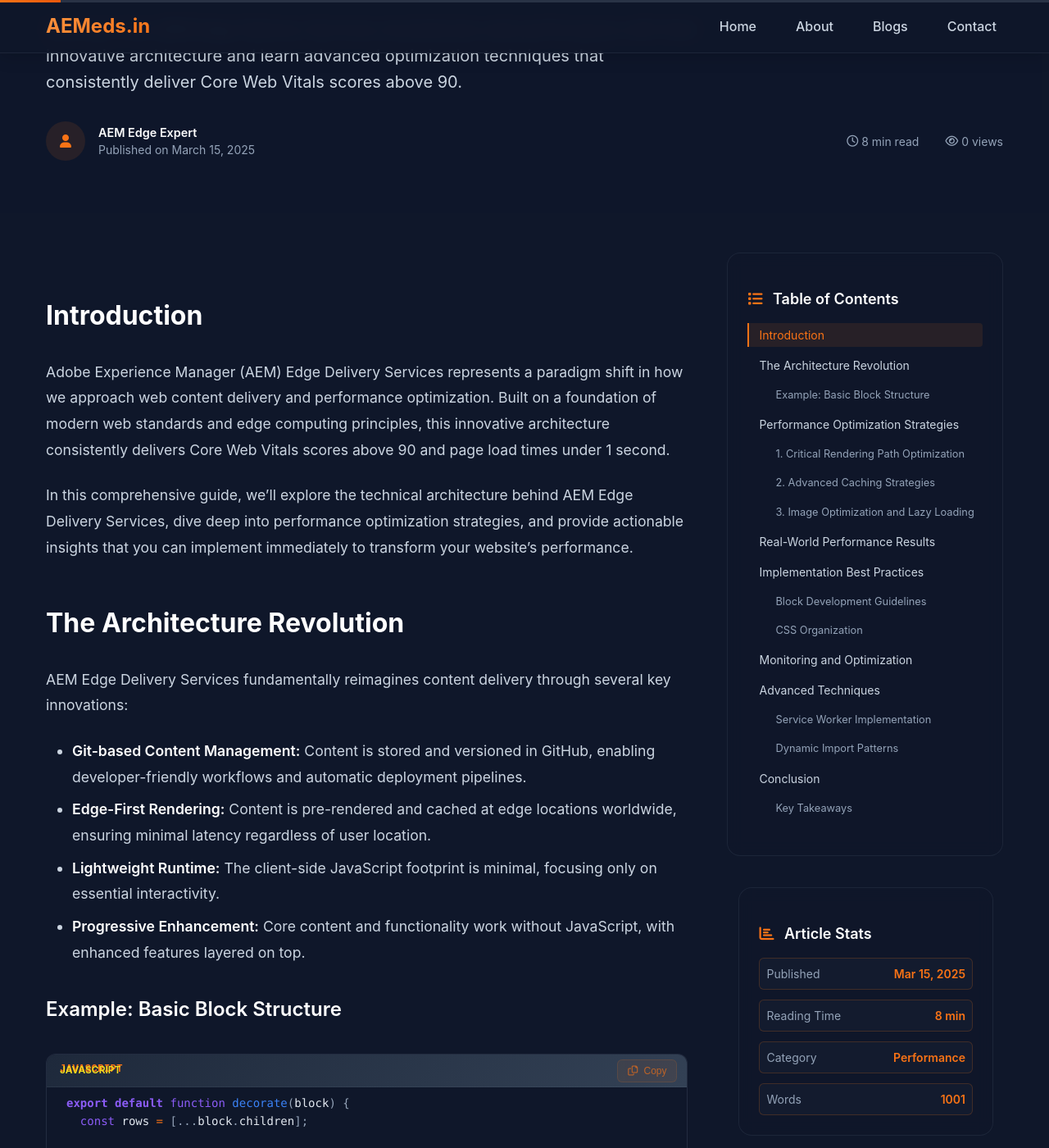
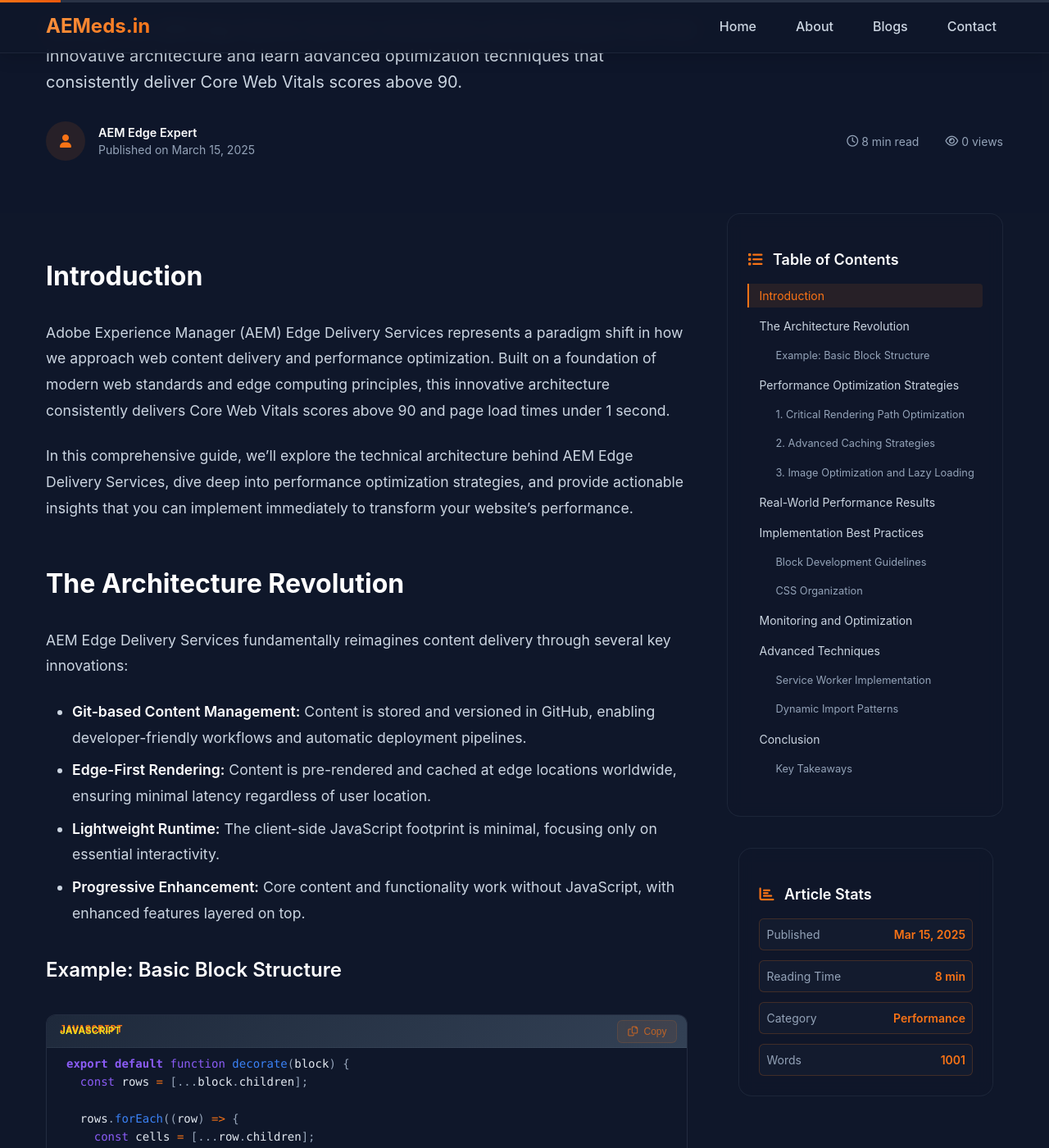
Before and after one commit to imSwapnilGaikwad/aem-eds-website, a Jekyll site: the page built from _posts/2025-03-15-your-first-post.md, in a window 1280 px wide and 1400 px high, scrolled down 375 px. Shown: the whole window at 82% size. Built offline with Jekyll 4.4.1, drawn with Linux system fonts in a browser that asks for light colours.

Commit message:
removed extra space

```diff
--- a/assets/css/main.css
+++ b/assets/css/main.css
@@ -1592,9 +1592,6 @@
 }
 
 /* Article Content */
-.article-content {
-  padding: 3rem 0;
-}
 
 .content-wrapper {
   display: grid;
```
